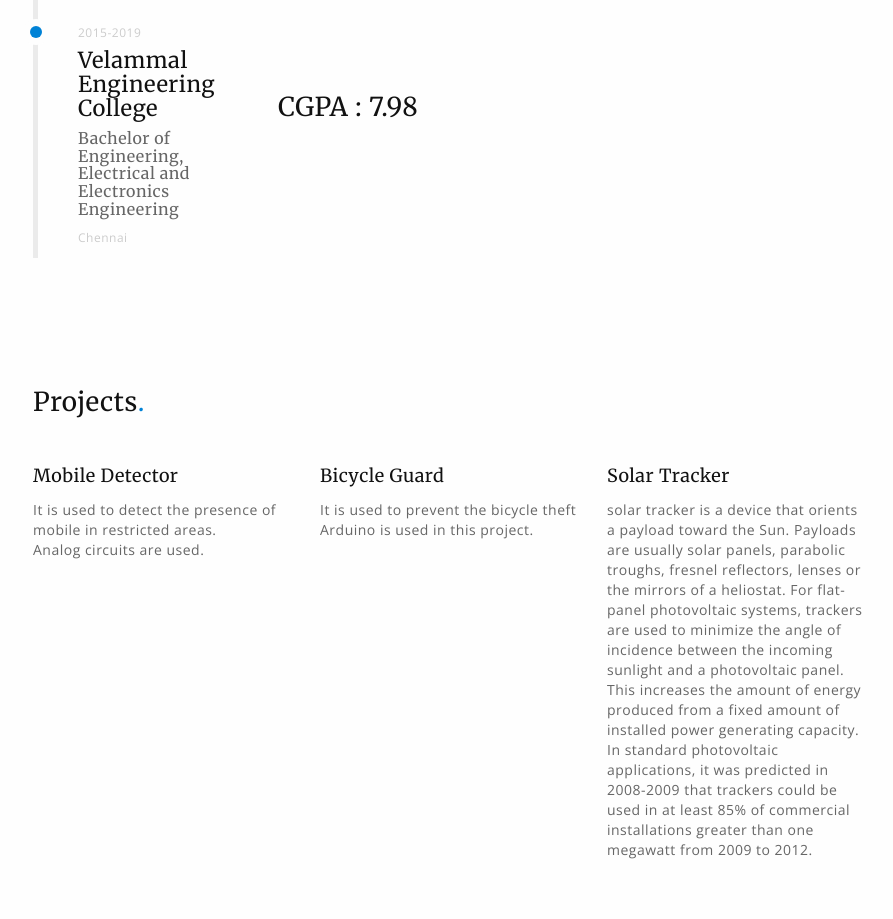
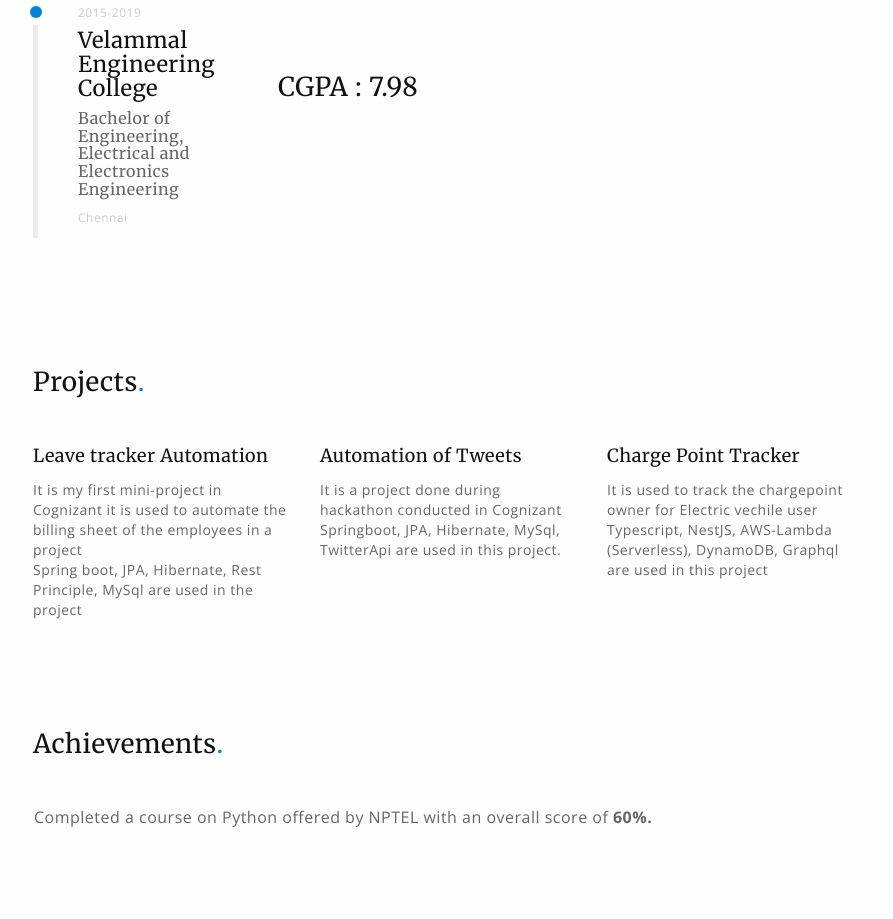
Before and after one commit to Murugesan98/Murugesan98.github.io, a plain HTML site: page index.html in a window 1280 px wide. Shown: the part 1881-2800 px from the top of the page, without its empty margins (372-1265 px from the left). Drawn offline with nearby package versions, Linux system fonts and the light colour scheme.

Commit message:
Update index.html

```diff
--- a/index.html
+++ b/index.html
@@ -80,8 +80,8 @@
         <header id="home">
             <div class="header-content">
                 <h2>Hello<span class="text-primary">.</span> I am <span class="text-primary">Murugesan D</span></h2>
-                <h5>Internship at cognizant</h5>
-                <p>I am an undergraduate Electrical and Electronics engineering student and I love everything related to code.</p>
+                <h5>Programmer Analyst at Cognizant</h5>
+                <p>I am a software developer at Cognizant. I love to learn new thing every day</p>
             </div>
         </header>
         <!-- / header -->
@@ -120,7 +120,7 @@
                             </div>
                             <h5>Address</h5>
                         </div>
-                        <p>4/400,Thirusenthil nagar,pillaiyar kovil 1st street p&t nagar ext, Madurai-625017</p>
+                        <p>4/400, Thirusenthil nagar, pillaiyar kovil 1st street p&t nagar ext, Madurai-625017</p>
                       </div><!-- / feature -->
 
                 </div><!-- / row -->
@@ -279,26 +279,23 @@
                 <div id="posts-carousel" class="owl-carousel">
                     <div class="blog block carousel-post">
 
-                        <h5>Mobile Detector</h5>
-                        <p>It is used to detect the presence of mobile in restricted areas.<br> Analog circuits are used.
-                            </p>
+                        <h5>Leave tracker Automation</h5>
+                        <p>It is my first mini-project in Cognizant it is used to automate the billing sheet of the employees in a project </br>
+                        Spring boot, JPA, Hibernate, Rest Principle,  MySql are used in the project </p>
 
                     </div><!-- / carousel-post -->
 
                     <div class="blog block carousel-post">
-                        <h5>Bicycle Guard</h5>
+                        <h5>Automation of Tweets</h5>
                         <p>
-                            It is used to prevent the bicycle theft<br> Arduino is used in this project.
+                            It is a project done during hackathon conducted in Cognizant</br> Springboot, JPA, Hibernate, MySql, TwitterApi are used in this project.
                         </p>
 
                     </div><!-- / carousel-post -->
 
                     <div class="blog block carousel-post">
-                        <h5>Solar Tracker</h5>
-                        <p> solar tracker is a device that orients a payload toward the Sun. Payloads are usually solar panels, parabolic troughs, fresnel reflectors, lenses or the mirrors of a heliostat.
-
-For flat-panel photovoltaic systems, trackers are used to minimize the angle of incidence between the incoming sunlight and a photovoltaic panel. This increases the amount of energy produced from a fixed amount of installed power generating capacity. In standard photovoltaic applications, it was predicted in 2008-2009 that trackers could be used in at least 85% of commercial installations greater than one megawatt from 2009 to 2012.
-                        </p>
+                        <h5>Charge Point Tracker</h5>
+                        <p> It is used to track the chargepoint owner for Electric vechile user </br> Typescript, NestJS, AWS-Lambda (Serverless), DynamoDB, Graphql are used in this project</p>
                     </div><!-- / carousel-post -->
 
 
```
